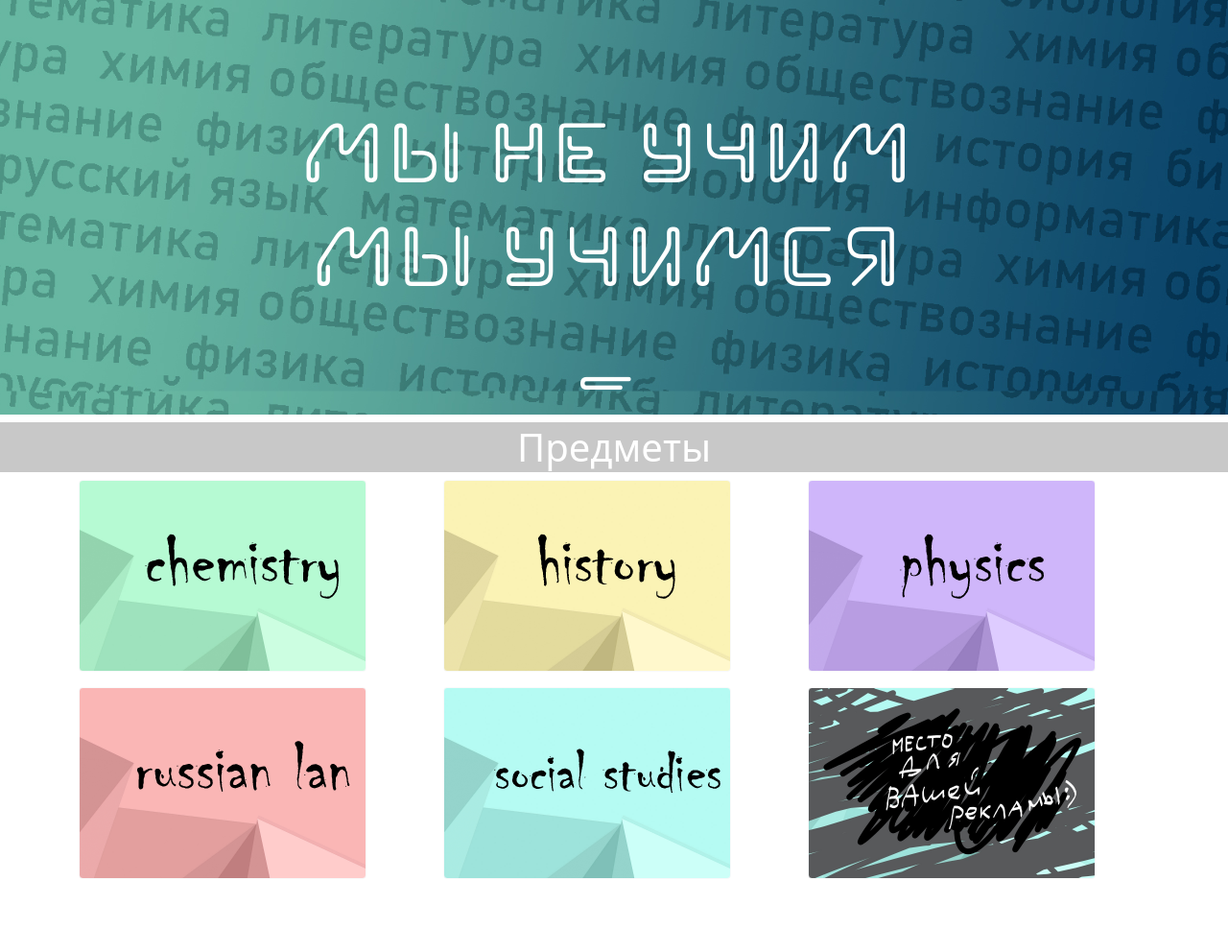
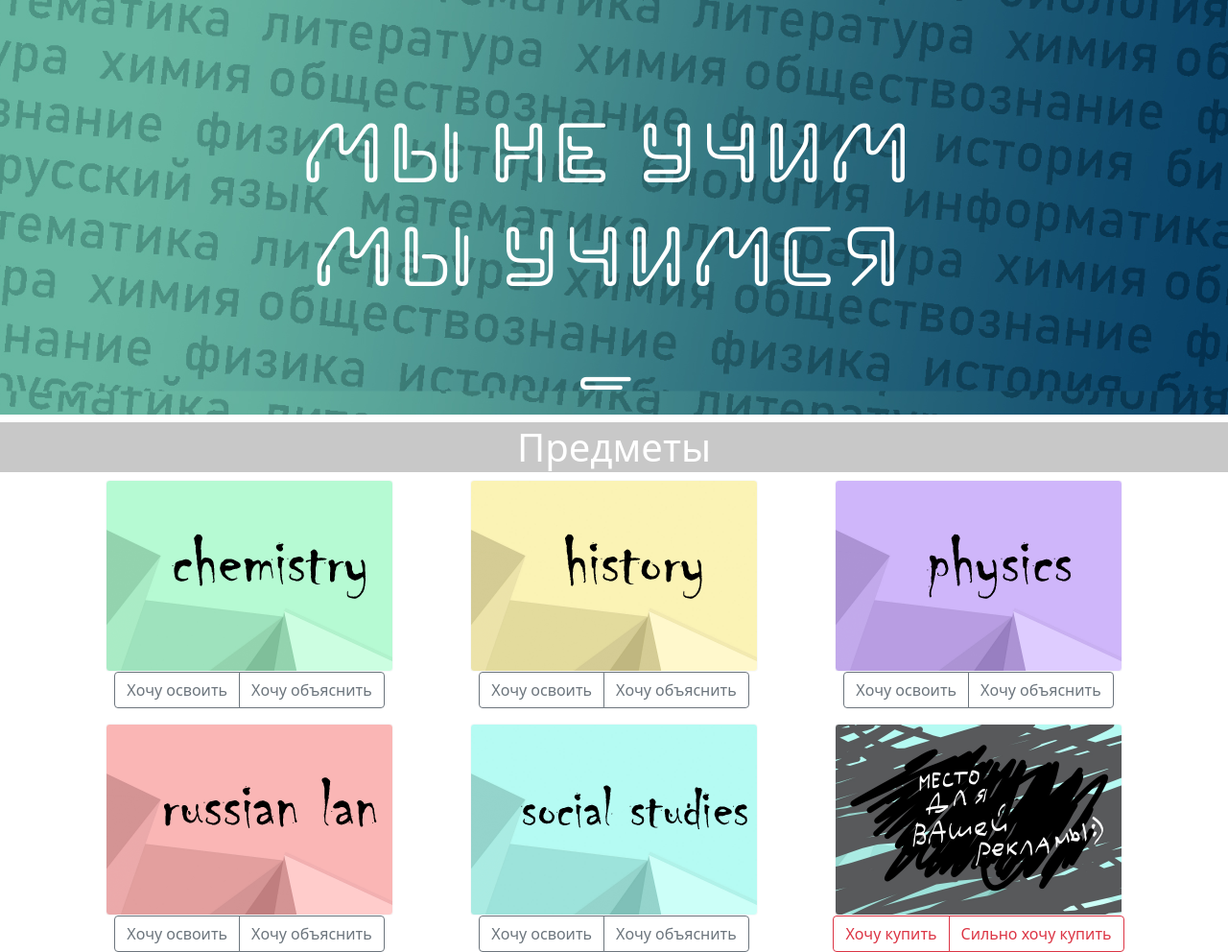
Before and after one commit to Kristal1ik/WEB, a Flask app: page /home_page in a window 1280 px wide. Shown: the whole page at 96% size. Before the commit the page ends 915 px from the top, so only its background shows below. Run offline with Flask 2, Linux system fonts and the light colour scheme.

Commit message:
добавлены кнопки помочь и попросить помощь

```diff
--- a/templates/home_page.html
+++ b/templates/home_page.html
@@ -21,26 +21,62 @@
         <div class="row gy-3">
             <div class="col-xl-4 col-md-6 col-sm-12">
                 <button class="pic-btn btn btn-light" id="chemistry"></button>
+                <div style="text-align:center;">
+                    <div class="btn-group" role="group" aria-label="Basic example">
+                        <button type="button" class="btn btn-outline-secondary action-but">Хочу освоить</button>
+                        <button type="button" class="btn btn-outline-secondary action-but">Хочу объяснить</button>
+                    </div>
+                </div>
                 <div class="line"></div>
             </div>
             <div class="col-xl-4 col-md-6 col-sm-12">
                 <button class="pic-btn btn btn-light" id="history"></button>
+                <div style="text-align:center;">
+                    <div class="btn-group" role="group" aria-label="Basic example">
+                        <button type="button" class="btn btn-outline-secondary action-but">Хочу освоить</button>
+                        <button type="button" class="btn btn-outline-secondary action-but">Хочу объяснить</button>
+                    </div>
+                </div>
                 <div class="line"></div>
             </div>
             <div class="col-xl-4 col-md-6 col-sm-12">
                 <button class="pic-btn btn btn-light" id="physics"></button>
+                <div style="text-align:center;">
+                    <div class="btn-group" role="group" aria-label="Basic example">
+                        <button type="button" class="btn btn-outline-secondary action-but">Хочу освоить</button>
+                        <button type="button" class="btn btn-outline-secondary action-but">Хочу объяснить</button>
+                    </div>
+                </div>
                 <div class="line"></div>
             </div>
             <div class="col-xl-4 col-md-6 col-sm-12">
                 <button class="pic-btn btn btn-light" id="russian"></button>
+                <div style="text-align:center;">
+                    <div class="btn-group" role="group" aria-label="Basic example">
+                        <button type="button" class="btn btn-outline-secondary action-but">Хочу освоить</button>
+                        <button type="button" class="btn btn-outline-secondary action-but">Хочу объяснить</button>
+                    </div>
+                </div>
                 <div class="line"></div>
             </div>
             <div class="col-xl-4 col-md-6 col-sm-12">
                 <button class="pic-btn btn btn-light" id="social_studies"></button>
+                <div style="text-align:center;">
+                    <div class="btn-group" role="group" aria-label="Basic example">
+                        <button type="button" class="btn btn-outline-secondary action-but">Хочу освоить</button>
+                        <button type="button" class="btn btn-outline-secondary action-but">Хочу объяснить</button>
+                    </div>
+                </div>
                 <div class="line"></div>
             </div>
             <div class="col-xl-4 col-md-6 col-sm-12">
                 <button class="pic-btn btn btn-light" id="advertisement"></button>
+                <div style="text-align:center;">
+                    <div class="btn-group" role="group" aria-label="Basic example">
+                        <button type="button" class="btn btn-outline-danger action-but">Хочу купить</button>
+                        <button type="button" class="btn btn-outline-danger action-but">Сильно хочу купить</button>
+                    </div>
+                </div>
             </div>
         </div>
     </div>
@@ -101,6 +137,13 @@
     #advertisement {
         background-image: url("/static/subjects/advertisement.jpg");
     }
+    .btn {
+    margin: 0 auto;
+    display: block;
+    }
+
+
+
 
 
 
```
